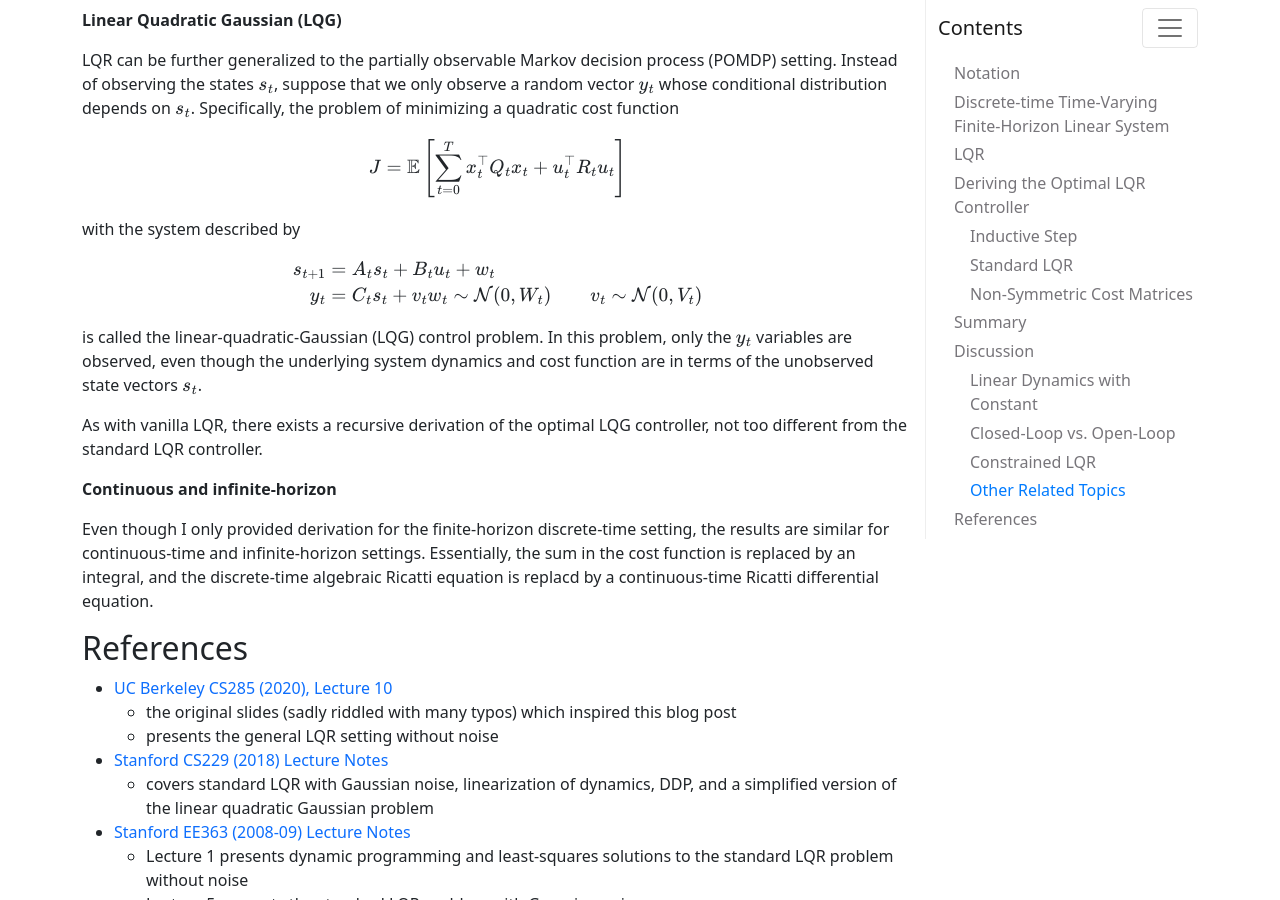
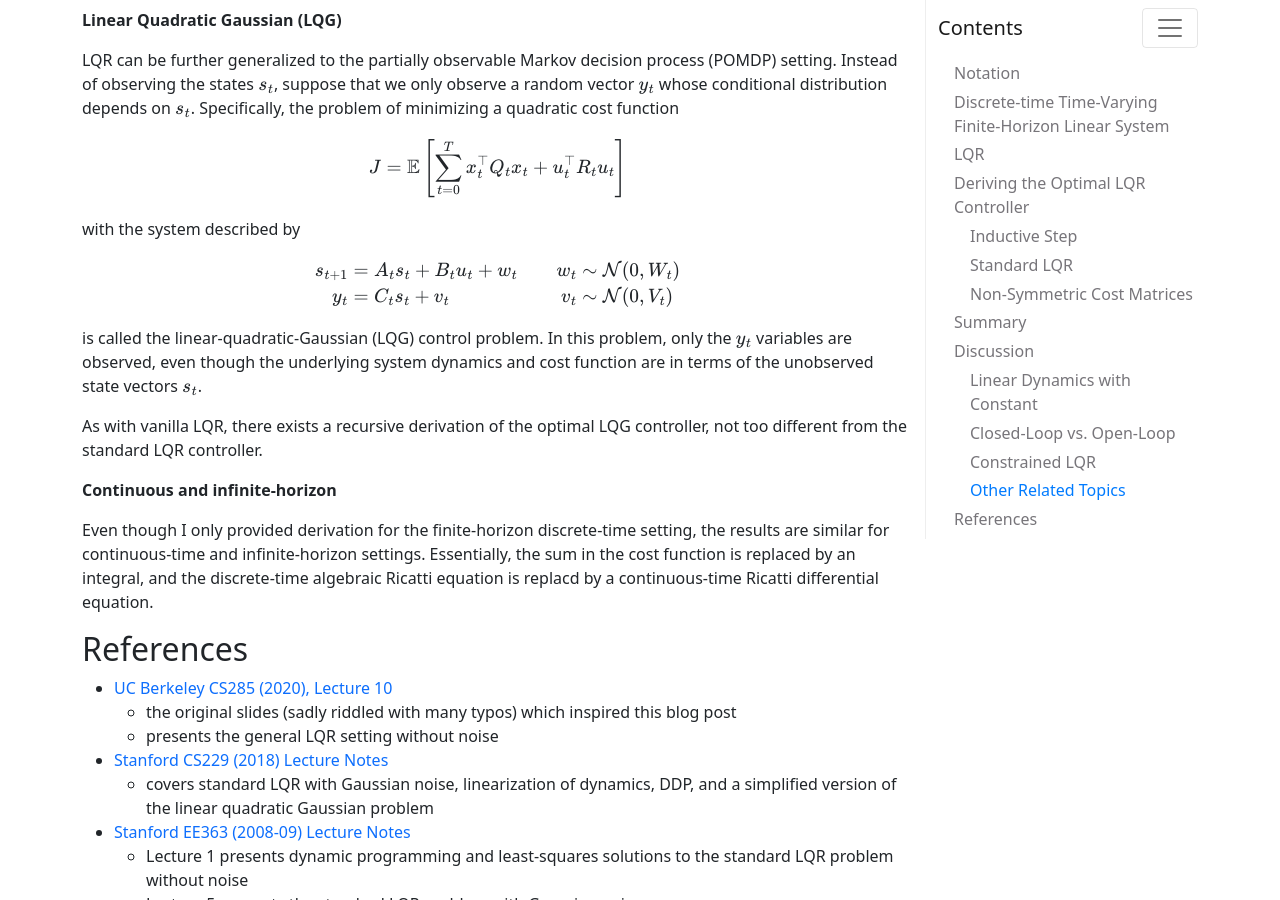
Before and after one commit to chrisyeh96/chrisyeh96.github.io, a Jekyll site: the page built from _posts/2021-04-07-lqr.md, in a window 1280 px wide and 900 px high, scrolled down 8864 px. Built offline with Jekyll 4.4.1, drawn with Linux system fonts in a browser that asks for light colours; some of the changed text lies outside the part shown.

Commit message:
LQR: fix typos
Consistently use ^\top instead of ^T, fix spacing issue in LQG equations

```diff
--- a/_posts/2021-04-07-lqr.md
+++ b/_posts/2021-04-07-lqr.md
@@ -571,10 +571,10 @@ with the system described by
 
 $$
 \begin{aligned}
-    s_{t+1} &= A_t s_t + B_t u_t + w_t \\
+    s_{t+1} &= A_t s_t + B_t u_t + w_t
+        & w_t &\sim \mathcal{N}(0, W_t) \\
     y_t &= C_t s_t + v_t
-    w_t \sim \mathcal{N}(0, W_t) \qquad
-    v_t \sim \mathcal{N}(0, V_t)
+        & v_t &\sim \mathcal{N}(0, V_t)
 \end{aligned}
 $$
 
```
Also changed, not shown: other parts of _posts/2021-04-07-lqr.md (+10 -10 lines).
